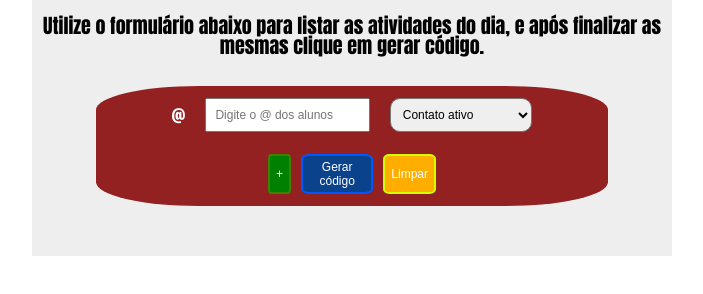
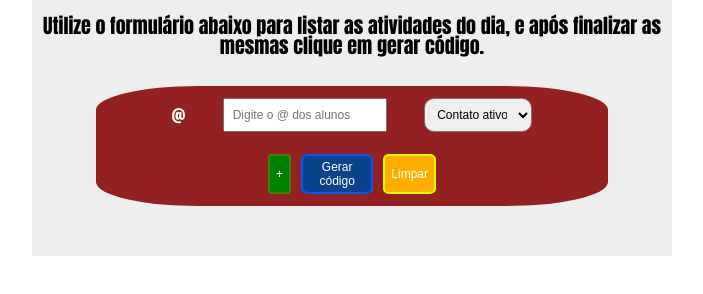
Before and after one commit to Rafanfos/gerador-checkout, a plain HTML site: page index.html in a window 1280 px wide. Shown: the part 72-366 px from the top of the page, without its empty margins (288-991 px from the left). Drawn offline with Linux system fonts and the light colour scheme; a web font is replaced by a local one.

Commit message:
Margem consertada.

```diff
--- a/src/css/style.css
+++ b/src/css/style.css
@@ -59,13 +59,14 @@ label {
 
 select {
   border-radius: 10px;
-  width: 40%;
+  width: 30%;
 }
 
 .botoes {
   display: flex;
   justify-content: center;
   align-items: center;
+  gap: 5%;
 }
 
 button {
```
